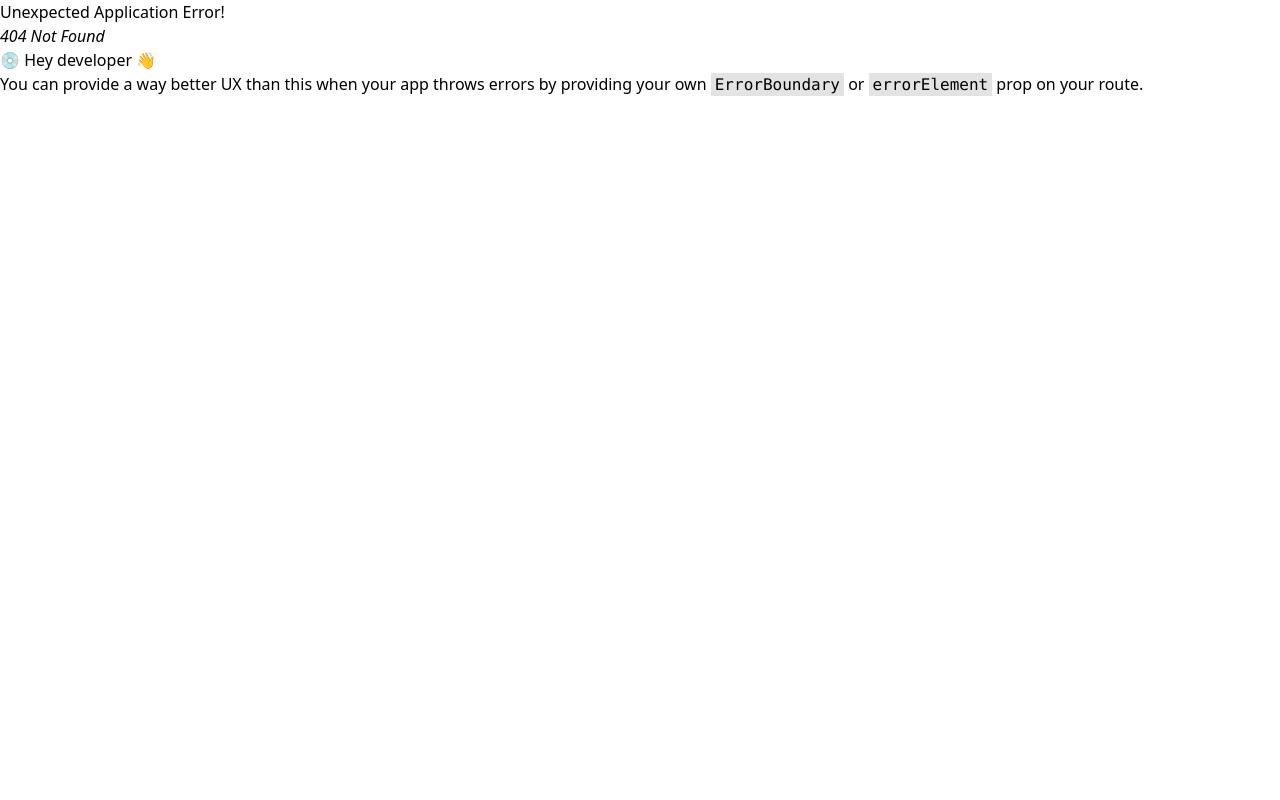
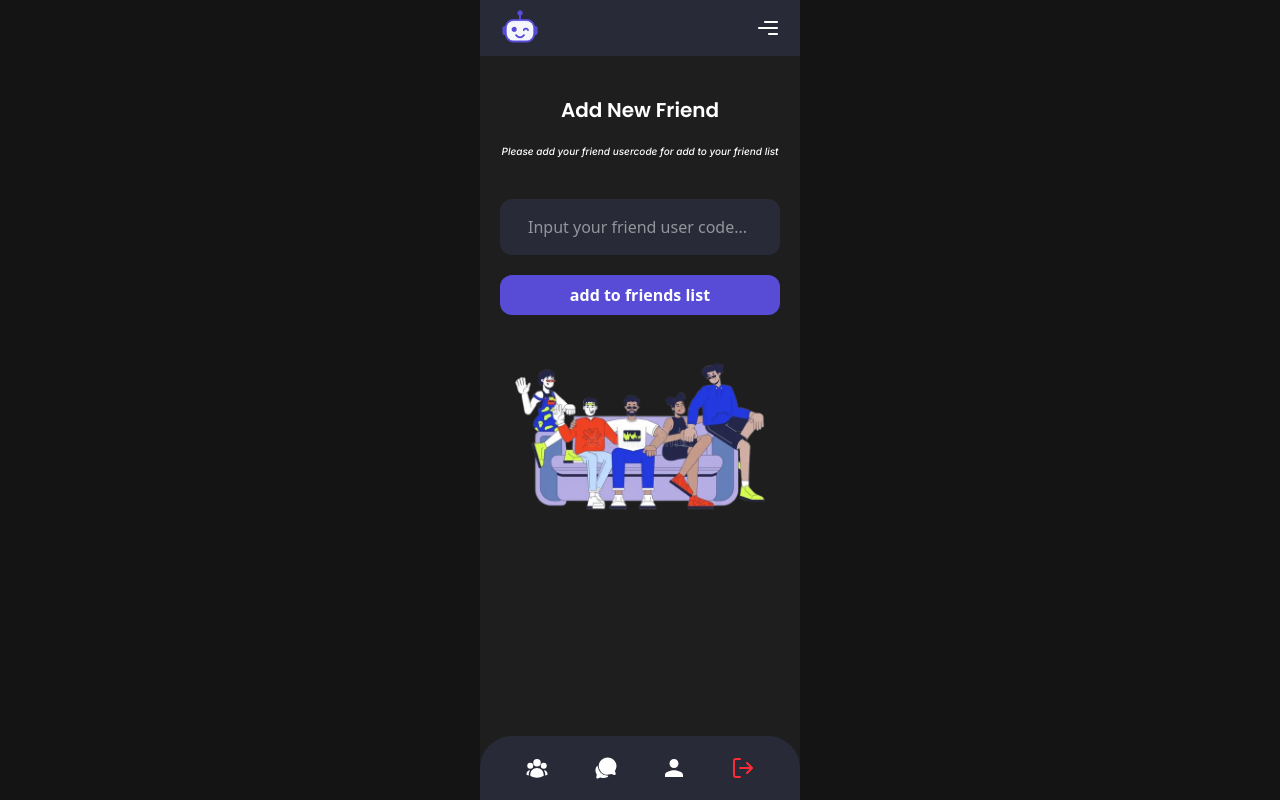
Before and after one commit to VsalCode/nongtalk-app, a React (Vite) app: page /add-friend in a window 1280 px wide. Before the commit this address had no page. Built offline with nearby package versions, Linux system fonts and the light colour scheme.

Commit message:
feat(pages): add page to add friend by user code and set up its route

```diff
--- a/src/App.tsx
+++ b/src/App.tsx
@@ -1,6 +1,7 @@
 import { createBrowserRouter, RouterProvider } from "react-router"
 import RegisterPage from "./pages/RegisterPage"
 import LoginPage from "./pages/LoginPage"
+import AddFriendPage from "./pages/AddFriendPage"
 
 const router = createBrowserRouter([
   {
@@ -10,6 +11,10 @@ const router = createBrowserRouter([
   {
     path: "/login",
     element: <LoginPage/>
+  },
+  {
+    path: "/add-friend",
+    element: <AddFriendPage/>
   }
 ])
 
--- /dev/null
+++ b/src/pages/AddFriendPage.tsx
@@ -0,0 +1,33 @@
+import TabBar from "../components/common/Tabbar"
+import HeaderBar from "../components/common/HeaderBar"
+import InputText from "../components/ui/InputText"
+import Button from "../components/ui/Button"
+import friends from "../assets/friends.png"
+
+const AddFriendPage = () => {
+  return (
+    <main className='bg-black flex items-center justify-center' >
+      <section className='text-white bg-gray min-w-[320px] min-h-[100svh] flex flex-col items-center px-5 py-7 relative'>
+        <HeaderBar/>
+        <form className="mt-17 flex flex-col justify-center items-center max-h-full gap-5 flex-wrap" >
+          <h1 className='font-poppins font-semibold text-xl'>Add New Friend</h1>
+          <p className="font-inter font-medium italic text-[10px]">Please add your friend usercode for add to your friend list</p>
+            <InputText
+            id="userCode"
+            type="text"
+            placeholder="Input your friend user code..."
+            />
+            <Button
+            text="add to friends list"
+            customStyle="py-2 font-semibold"
+            type="submit"
+            />
+            <img src={friends} alt="friends-2d-illustrations" className="w-70" />
+        </form>
+        <TabBar />
+      </section>
+    </main>
+  )
+}
+
+export default AddFriendPage
```
Also changed, not shown: src/assets/friends.png (added).
